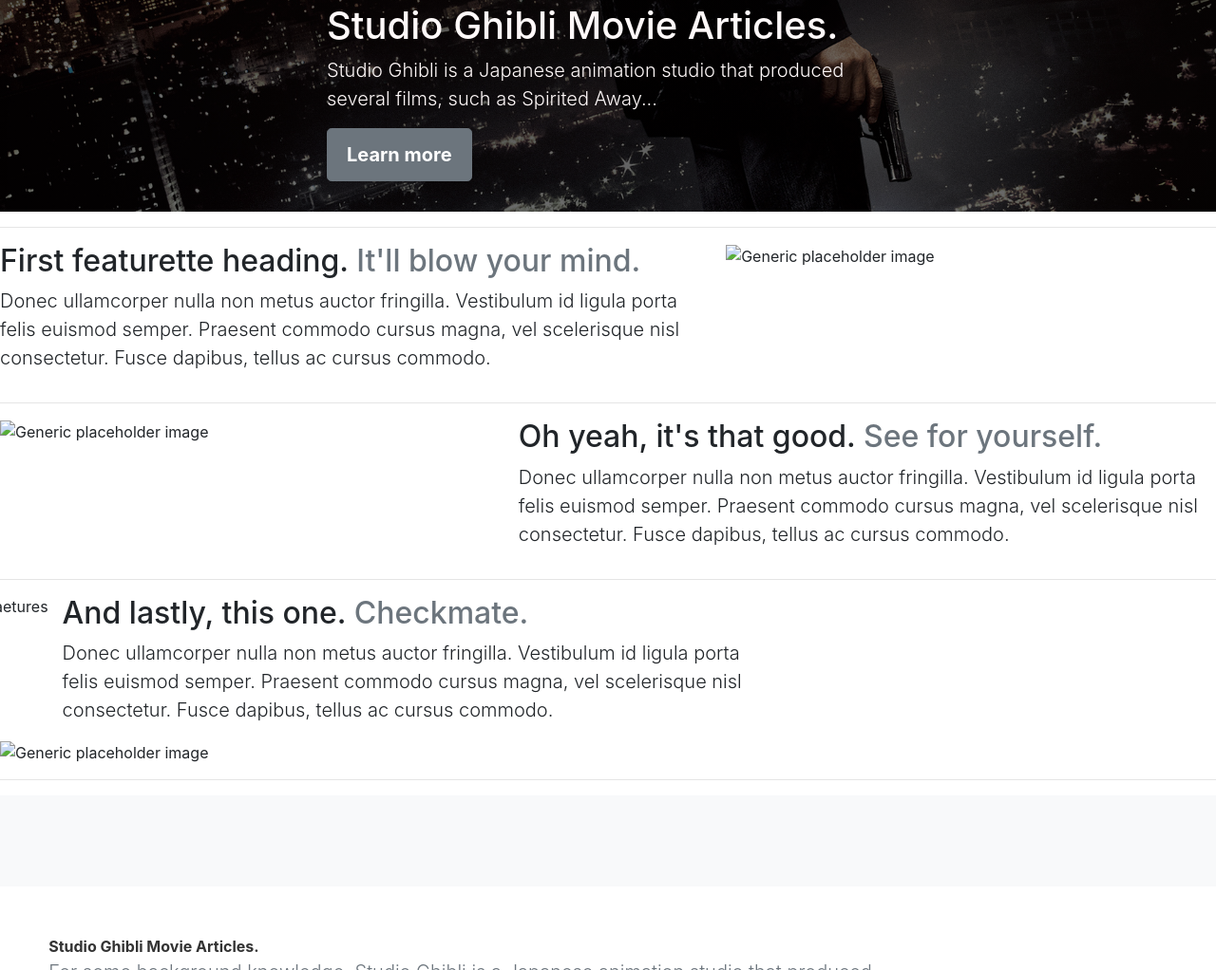
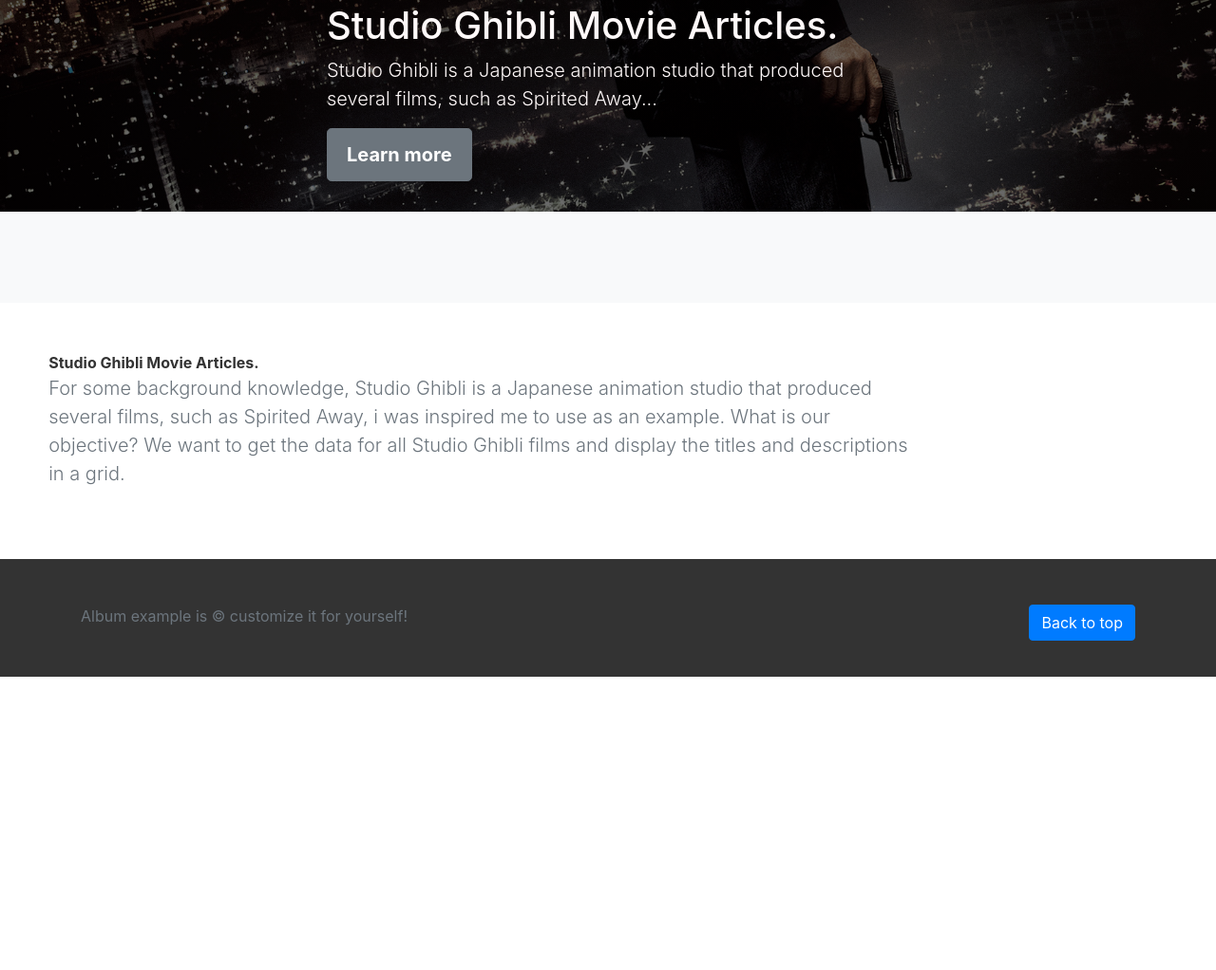
Before and after one commit to udexmickey/Studio-Ghibli-API-fetch-and-display-fron-end-, a plain HTML site: page index.html in a window 1280 px wide. Shown: the part 577-1599 px from the top of the page at 95% size. After the commit the page ends 1290 px from the top, so only its background shows below. Drawn offline with nearby package versions, Linux system fonts and the light colour scheme; no server answers.

Commit message:
made some style modification

```diff
--- a/index.html
+++ b/index.html
@@ -43,47 +43,6 @@
 
       </div>
     </div>
-    <hr class="featurette-divider">
-
-        <div class="row featurette">
-          <div class="col-md-7">
-            <h2 class="featurette-heading">First featurette heading. <span class="text-muted">It'll blow your mind.</span></h2>
-            <p class="lead">Donec ullamcorper nulla non metus auctor fringilla. Vestibulum id ligula porta felis euismod semper. Praesent commodo cursus magna, vel scelerisque nisl consectetur. Fusce dapibus, tellus ac cursus commodo.</p>
-          </div>
-          <div class="col-md-5">
-            <img class="featurette-image img-fluid mx-auto" data-src="holder.js/500x500/auto" alt="Generic placeholder image">
-          </div>
-        </div>
-
-        <hr class="featurette-divider">
-
-        <div class="row featurette">
-          <div class="col-md-7 order-md-2">
-            <h2 class="featurette-heading">Oh yeah, it's that good. <span class="text-muted">See for yourself.</span></h2>
-            <p class="lead">Donec ullamcorper nulla non metus auctor fringilla. Vestibulum id ligula porta felis euismod semper. Praesent commodo cursus magna, vel scelerisque nisl consectetur. Fusce dapibus, tellus ac cursus commodo.</p>
-          </div>
-          <div class="col-md-5 order-md-1">
-            <img class="featurette-image img-fluid mx-auto" data-src="holder.js/500x500/auto" alt="Generic placeholder image">
-          </div>
-        </div>
-
-        <hr class="featurette-divider">
-
-        <div class="row featurette"> Faetures
-          <div class="col-md-7">
-            <h2 class="featurette-heading">And lastly, this one. <span class="text-muted">Checkmate.</span></h2>
-            <p class="lead">Donec ullamcorper nulla non metus auctor fringilla. Vestibulum id ligula porta felis euismod semper. Praesent commodo cursus magna, vel scelerisque nisl consectetur. Fusce dapibus, tellus ac cursus commodo.</p>
-          </div>
-          <div class="col-md-5">
-            <img class="featurette-image img-fluid mx-auto" data-src="holder.js/500x500/auto" alt="Generic placeholder image">
-          </div>
-        </div>
-
-        <hr class="featurette-divider">
-
-        <!-- /END THE FEATURETTES -->
-
-      </div><!-- /.container -->
 
       <div class="album py-5 bg-light" id="display">
         <!-- <div class="container">
--- a/js/app.js
+++ b/js/app.js
@@ -1,8 +1,4 @@
 const app = document.getElementById("root");
-
-// const container = document.createElement("div")
-// container.setAttribute("class", "containerDiv")
-
 
 const parentContainer = document.createElement("div")
 parentContainer.setAttribute("class", "album py-5 bg-light")
@@ -12,7 +8,6 @@ container.setAttribute("class", "container")
 
 const row = document.createElement("div")
 row.setAttribute("class", "row")
-
 
 const logo = document.createElement('img')
 logo.src = 'download.png'
@@ -105,25 +100,4 @@ request.onload = function () {
   }
 }
 
-request.send()
-
-
-
-// <div class="album py-5 bg-light" id="display">
-{/* <div class="container"> */}
-//   <div class="row">
-//     <div class="col-md-4 columnHolder">
-    //   <div class="card mb-4 box-shadow">
-        // <div class="card-body cardBody ">
-          {/* <h5 class="card-title title">title</h5> */}
-          {/* <p class="card-text description">some value text</p> */}
-        //   <div class="d-flex justify-content-between align-items-center movieOfficial">
-            {/* <small class="text-muted text-right producer">P name</small> */}
-            {/* <small class="text-muted text-left director"> D Name</small> */}
-        //   </div>
-        // </div>
-    //   </div>
-//     </div>
-//   </div>
-// </div>
-// </div>
+request.send();
```
Also changed, not shown: 2 other files.
